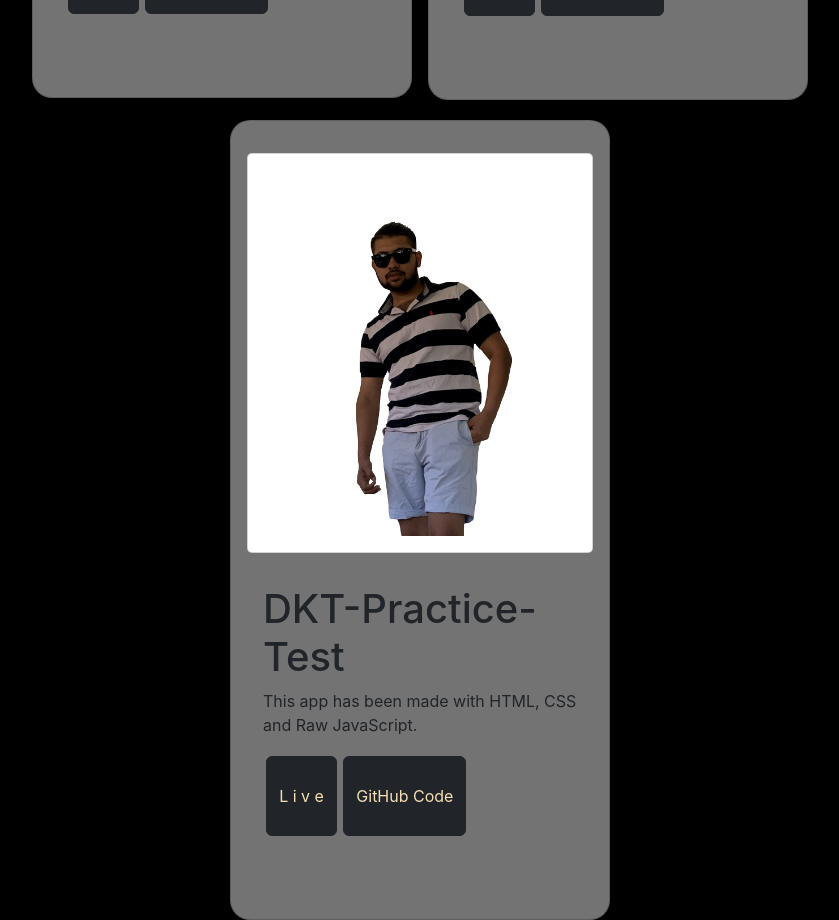
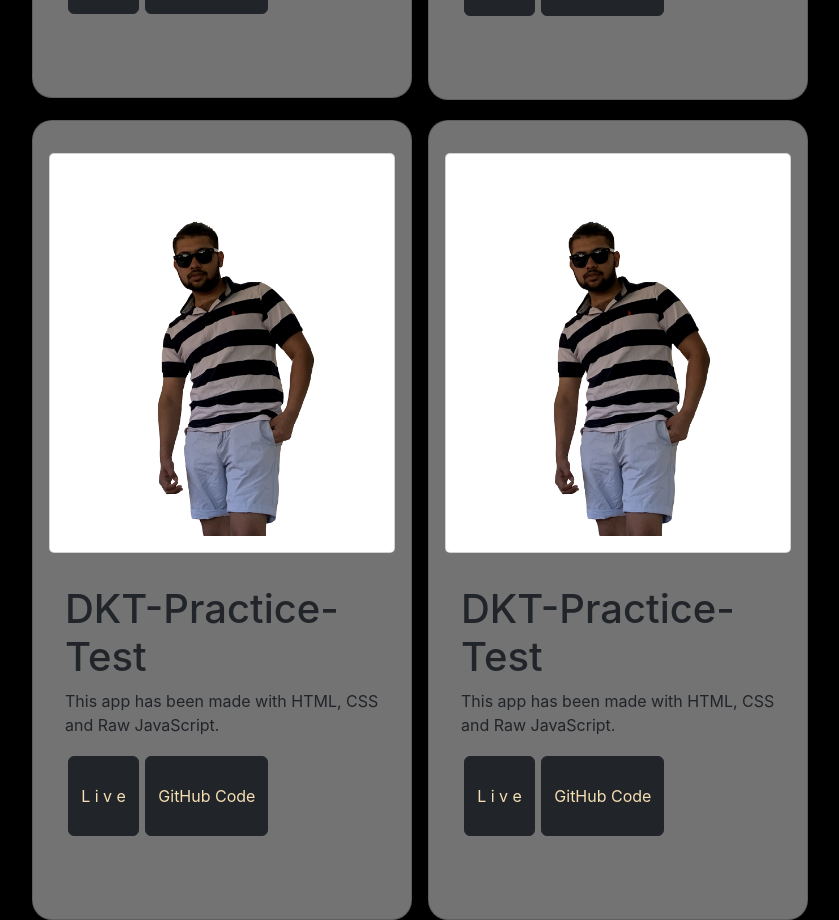
Before and after one commit to praveenniroula1/react-js-Portfolio-website, a React (Create React App) app: page / in a window 1280 px wide. Shown: the part 2600-3520 px from the top of the page, without its empty margins (220-1059 px from the left). Built offline with nearby package versions, Linux system fonts and the light colour scheme.

Commit message:
updated projects

```diff
--- a/src/Components/Project.js
+++ b/src/Components/Project.js
@@ -105,6 +105,24 @@ const Project = () => {
             </Button>
           </Card.Body>
         </Card>
+        <Card className="card2 col-lg-4 mt-1">
+          <Card.Img className="calc card mt-3" src={banner} />
+          <Card.Body className="text">
+            <Card.Title className="fs-1">DKT-Practice-Test</Card.Title>
+            <Card.Text>
+              This app has been made with HTML, CSS and Raw JavaScript.
+            </Card.Text>
+            <Button variant="dark">
+              {" "}
+              <a href="https://lnkd.in/gQHb8w3P">L i v e</a>
+            </Button>
+            <Button variant="dark">
+              <a href="https://github.com/praveenniroula1/DktPracticeSet">
+                GitHub Code
+              </a>
+            </Button>
+          </Card.Body>
+        </Card>
       </div>
     </div>
   );
```
